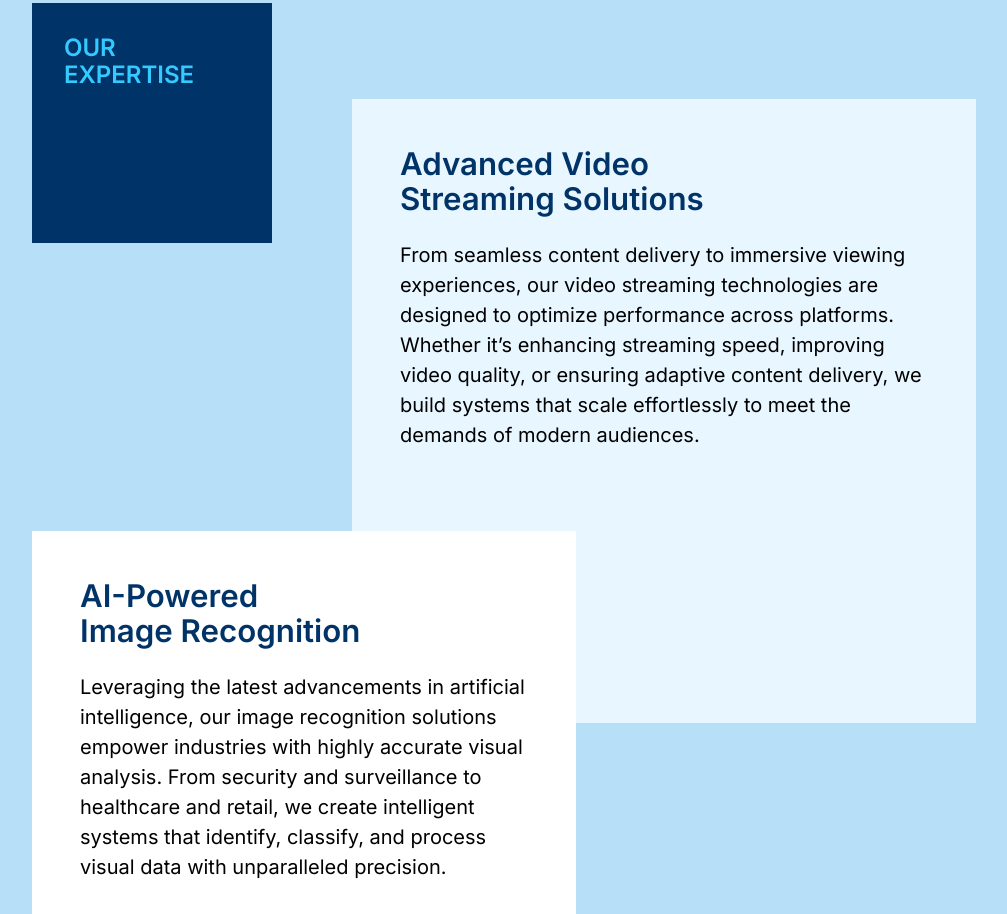
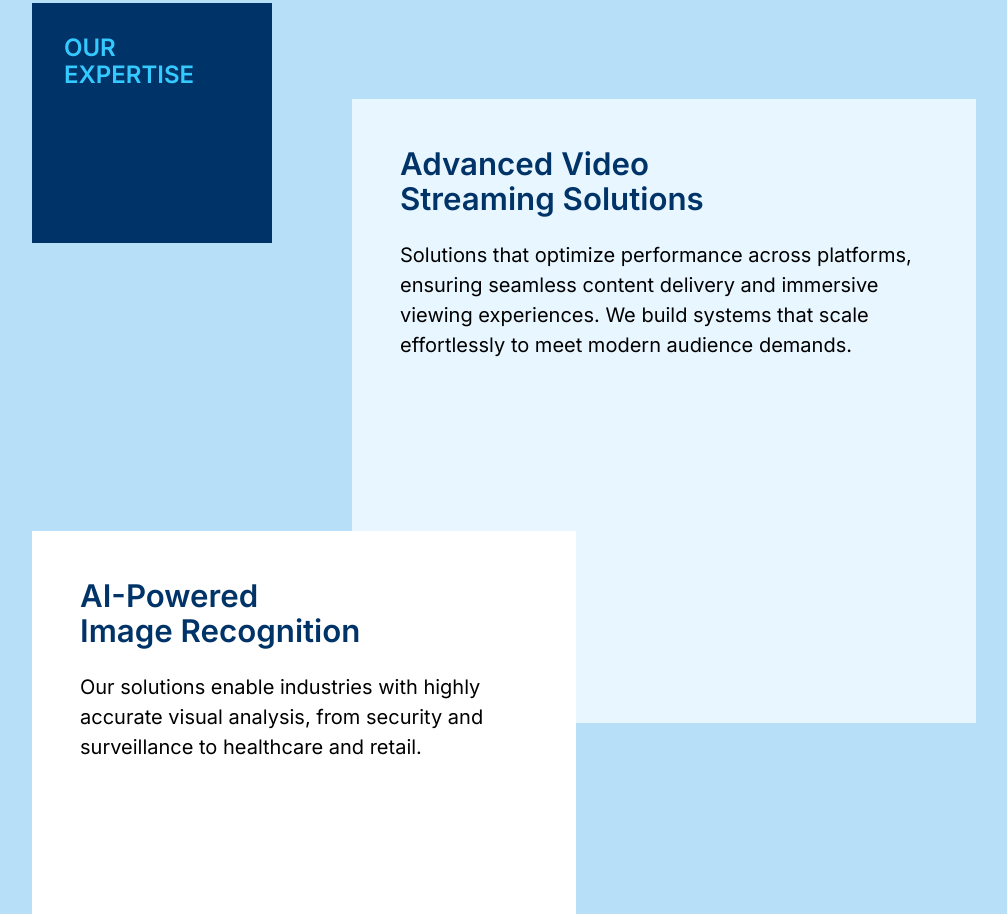
Before and after one commit to mmrsk/2Ro4xFeN, a plain HTML site: page index.html in a window 1280 px wide. Shown: the part 1866-2780 px from the top of the page, without its empty margins (136-1143 px from the left). Drawn offline with Linux system fonts and the light colour scheme.

Commit message:
Copy update

```diff
--- a/index.html
+++ b/index.html
@@ -46,11 +46,11 @@
                     <h2 class="section-header our-expertise">Our expertise</h2>
                     <div class="expertise expertise-1">
                         <h3>Advanced Video Streaming Solutions</h3>
-                        <p>From seamless content delivery to immersive viewing experiences, our video streaming technologies are designed to optimize performance across platforms. Whether it’s enhancing streaming speed, improving video quality, or ensuring adaptive content delivery, we build systems that scale effortlessly to meet the demands of modern audiences.</p>
+                        <p>Solutions that optimize performance across platforms, ensuring seamless content delivery and immersive viewing experiences. We build systems that scale effortlessly to meet modern audience demands.</p>
                     </div>
                     <div class="expertise expertise-2">
                         <h3>AI-Powered Image Recognition</h3>
-                        <p>Leveraging the latest advancements in artificial intelligence, our image recognition solutions empower industries with highly accurate visual analysis. From security and surveillance to healthcare and retail, we create intelligent systems that identify, classify, and process visual data with unparalleled precision.</p>
+                        <p>Our solutions enable industries with highly accurate visual analysis, from security and surveillance to healthcare and retail. </p>
                     </div>
                     <div class="expertise expertise-3">
                         <h3>Cloud and Web Based Software solutions</h3>
```
